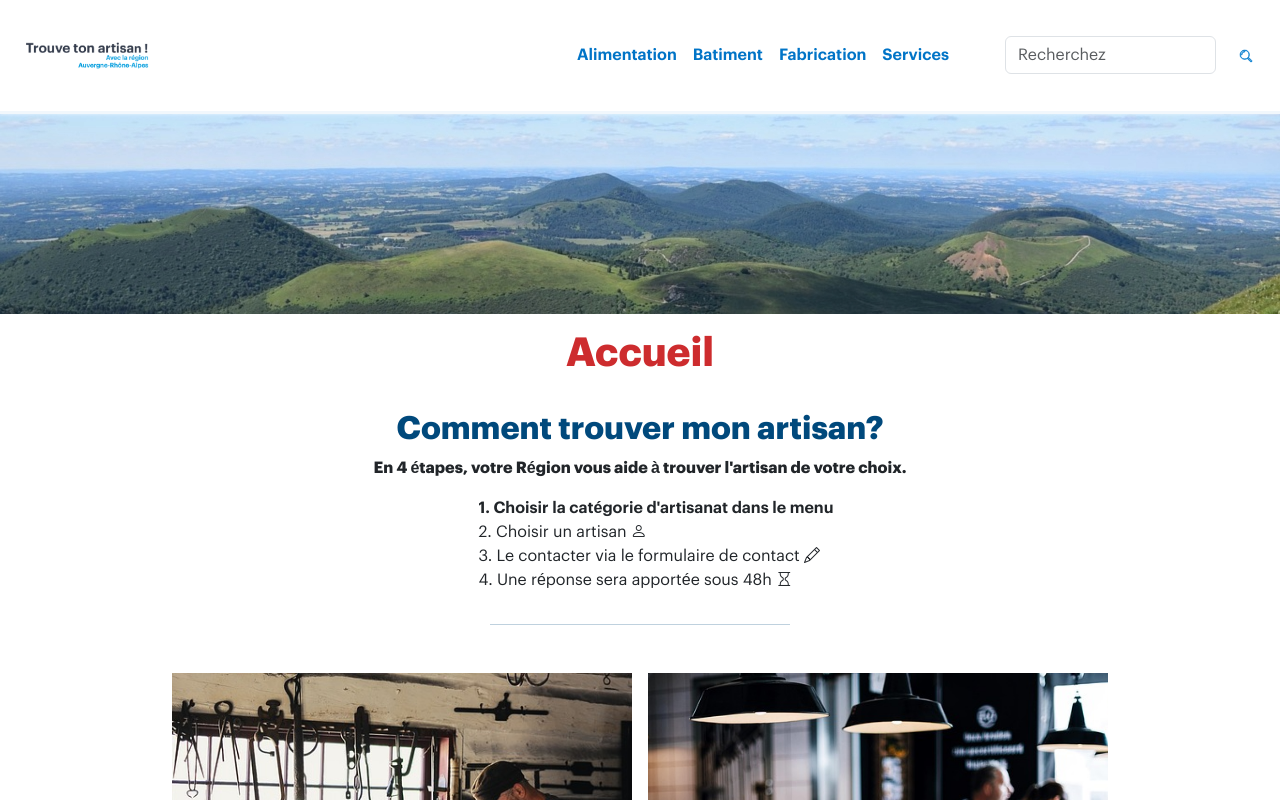
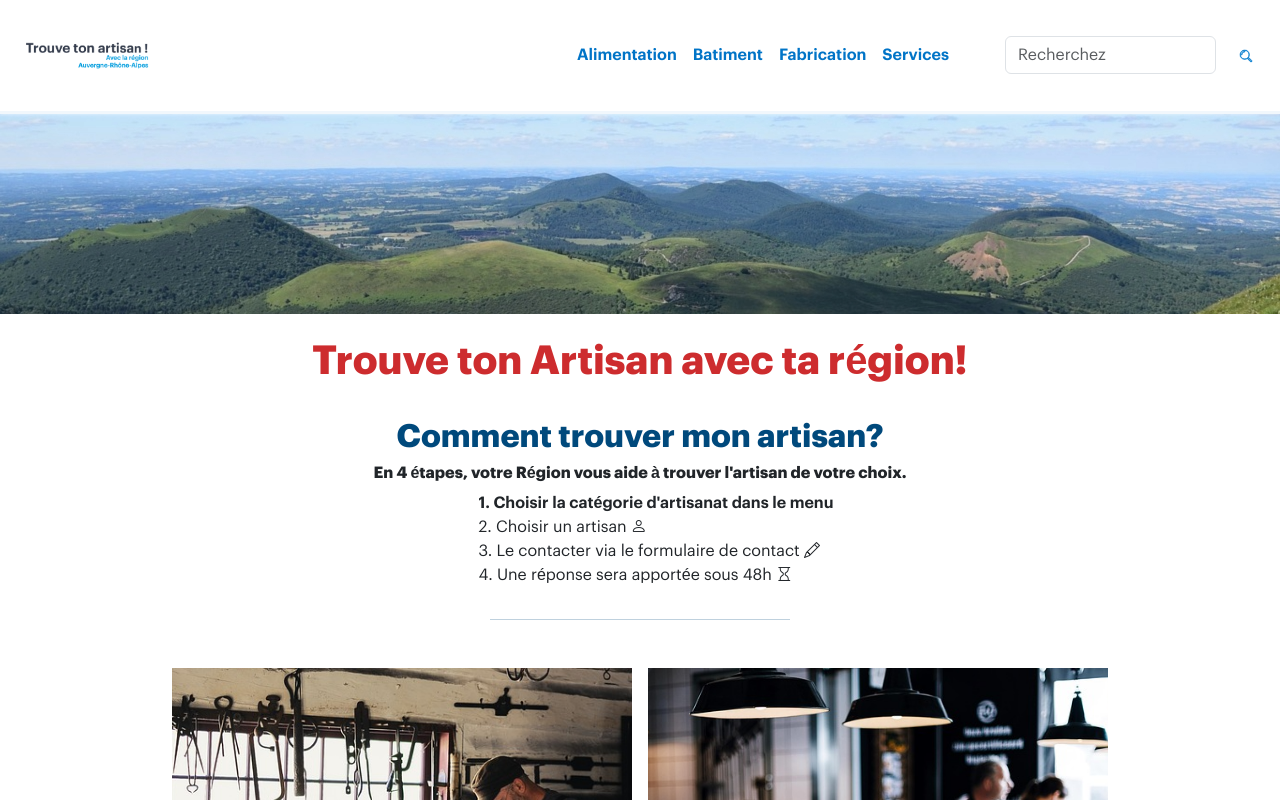
Before and after one commit to BenjCaro/Trouve-ton-artisan, a React (Create React App) app in the folder client/: page / in a window 1280 px wide. Shown: the top 800 px of the page. Built offline with nearby package versions, Linux system fonts and the light colour scheme; no server answers.

Commit message:
Mise à jour de la description du site et amélioration du titre de la page d'accueil pour une meilleure clarté et attractivité.

```diff
--- a/client/public/index.html
+++ b/client/public/index.html
@@ -7,7 +7,8 @@
     <meta name="theme-color" content="#000000" />
     <meta
       name="description"
-      content="Web site created using create-react-app"
+      content="Bienvenue sur le site Trouve ton Artisan mis en place par votre Région Auvergne-Rhone-Alpes. Ici vous serez en mesure
+      de trouver l'artisan qu'il vous faut."
     />
     <link rel="apple-touch-icon" href="%PUBLIC_URL%/favicon.png" />
     <!--
--- a/client/src/pages/Home.js
+++ b/client/src/pages/Home.js
@@ -15,15 +15,14 @@ const Home = () => {
             <Header/>
         </header>
         <main className='mb-3'>
-
-            <h1 className='main-title text-center mt-3'>Accueil</h1>
+            <h1 className='main-title text-center mt-4'>Trouve ton Artisan avec ta région!</h1>
             <section className='mb-3'>
-                <h2 className='section-title text-center'>
+                <h2 className='section-title text-center mb-2'>
                     Comment trouver mon artisan?
                 </h2>
-                <p className='text-center fw-bold'>
+                <h3 className='text-center fw-bold fs-6'>
                     En 4 étapes, votre Région vous aide à trouver l'artisan de votre choix.
-                </p>
+                </h3>
                 <div className='d-flex justify-content-center mb-3'>
                     <ol className='bloc-etapes'>
                         <li className='fw-semibold' >
```
